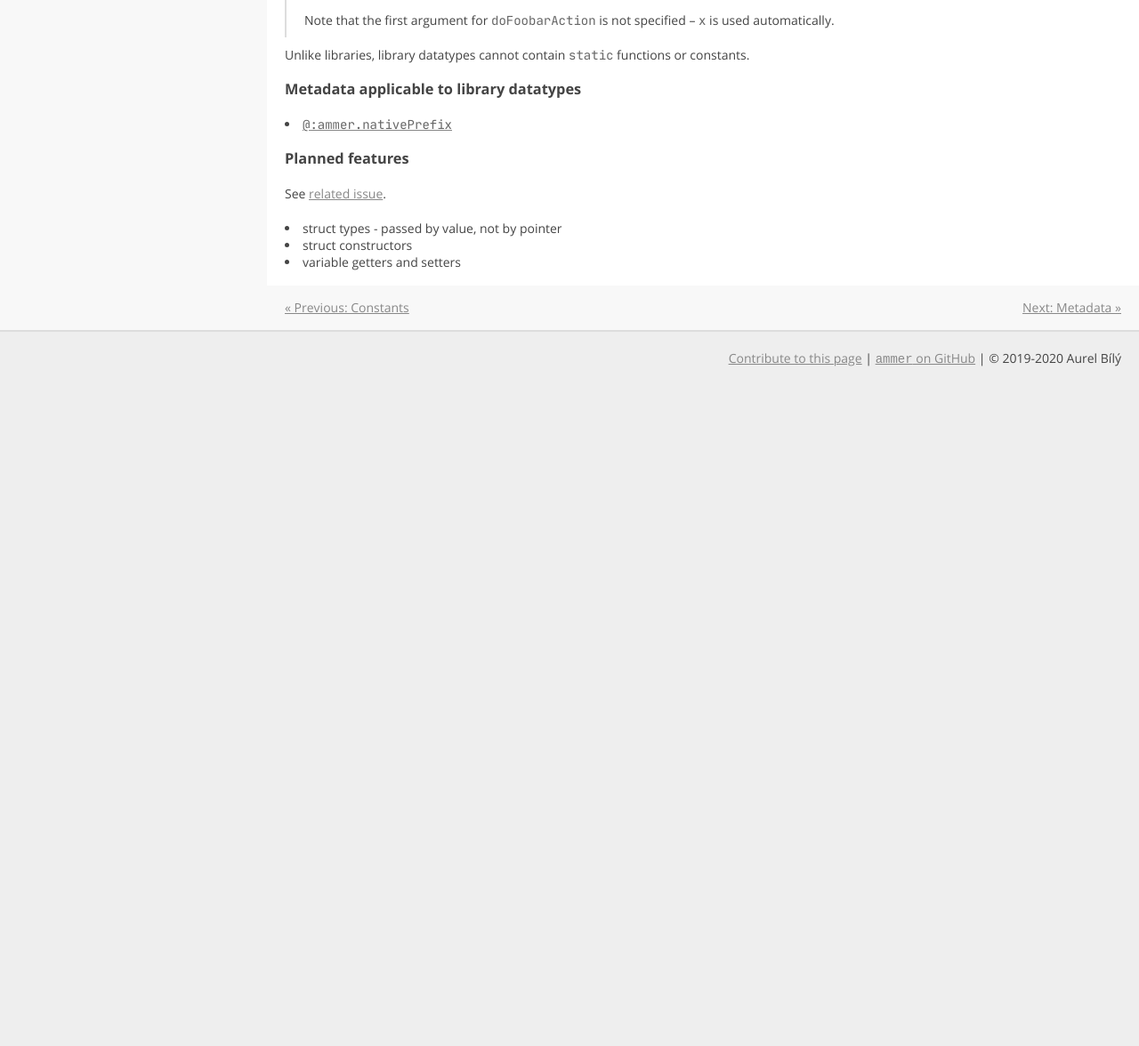
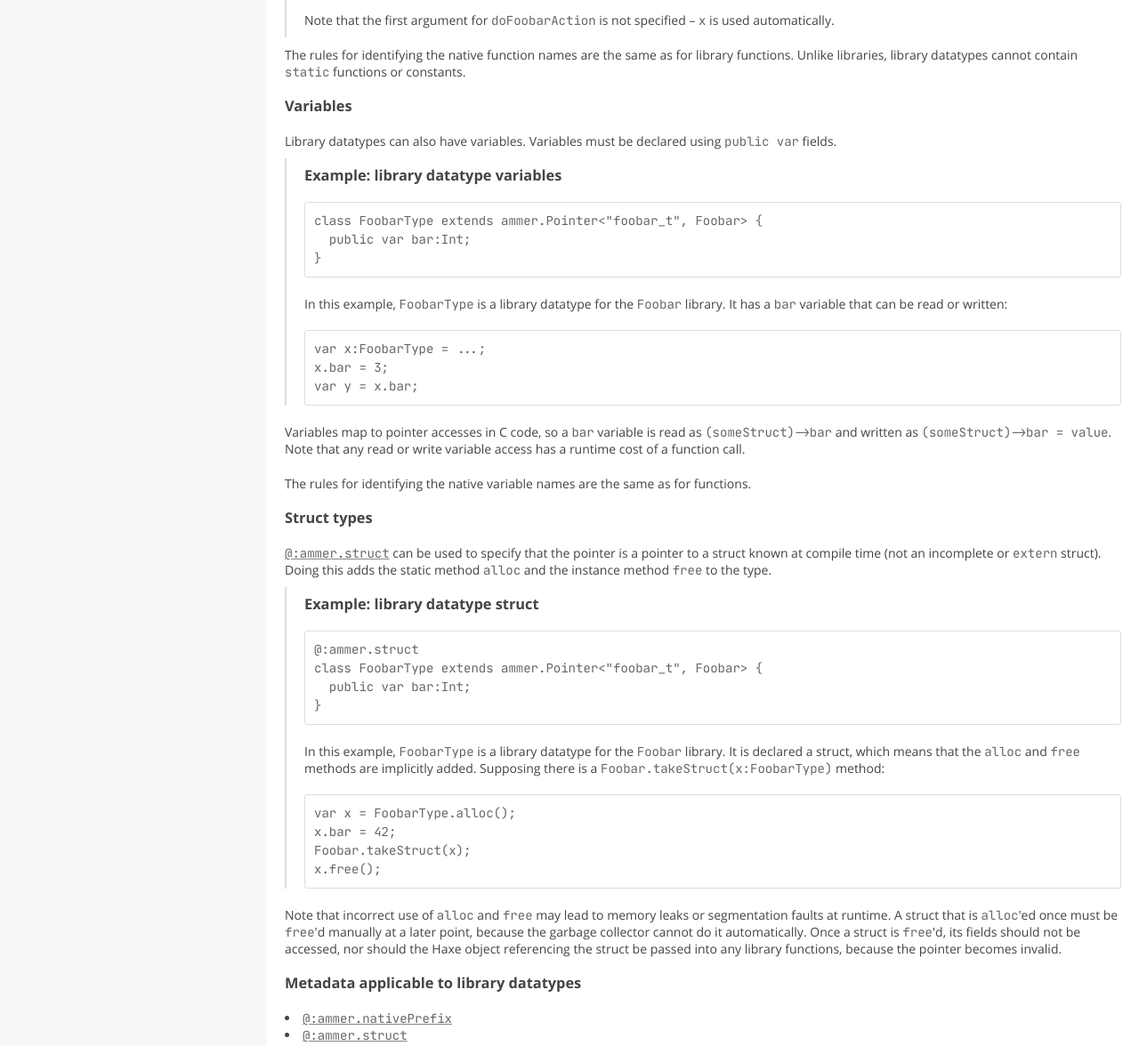
Before and after one commit to Aurel300/ammer, a plain HTML site: page definition-type.html in a window 1280 px wide. Shown: the part 744-1920 px from the top of the page at 89% size. Before the commit the page ends 1178 px from the top, so only its background shows below. Drawn offline with Linux system fonts and the light colour scheme.

Commit message:
ammer.struct, datatype variables

```diff
--- a/definition-type.html
+++ b/definition-type.html
@@ -31,15 +31,44 @@ x.doFoobarAction(3, 4);</code></pre>
 <p>Note that the first argument for <code>doFoobarAction</code> is not specified – <code>x</code> is used automatically.</p>
 </div>
 
-<p>Unlike libraries, library datatypes cannot contain <code>static</code> functions or constants.</p>
+<p>The rules for identifying the native function names are the same as for library functions. Unlike libraries, library datatypes cannot contain <code>static</code> functions or constants.</p>
+<h3 id="variables">Variables</h3><p>Library datatypes can also have variables. Variables must be declared using <code>public var</code> fields.</p>
+<div class="example">
+
+<h3>Example: library datatype variables</h3><pre><code class="language-haxe">class FoobarType extends ammer.Pointer&lt;&quot;foobar_t&quot;, Foobar&gt; {
+  public var bar:Int;
+}</code></pre>
+<p>In this example, <code>FoobarType</code> is a library datatype for the <code>Foobar</code> library. It has a <code>bar</code> variable that can be read or written:</p>
+<pre><code class="language-haxe">var x:FoobarType = ...;
+x.bar = 3;
+var y = x.bar;</code></pre>
+</div>
+
+<p>Variables map to pointer accesses in C code, so a <code>bar</code> variable is read as <code>(someStruct)-&gt;bar</code> and written as <code>(someStruct)-&gt;bar = value</code>. Note that any read or write variable access has a runtime cost of a function call.</p>
+<p>The rules for identifying the native variable names are the same as for functions.</p>
+<h3 id="struct-types">Struct types</h3><p><a href="definition-metadata.html#ammer.struct" title="Metadata"><code>@:ammer.struct</code></a> can be used to specify that the pointer is a pointer to a struct known at compile time (not an incomplete or <code>extern</code> struct). Doing this adds the static method <code>alloc</code> and the instance method <code>free</code> to the type.</p>
+<div class="example">
+
+<h3>Example: library datatype struct</h3><pre><code class="language-haxe">@:ammer.struct
+class FoobarType extends ammer.Pointer&lt;&quot;foobar_t&quot;, Foobar&gt; {
+  public var bar:Int;
+}</code></pre>
+<p>In this example, <code>FoobarType</code> is a library datatype for the <code>Foobar</code> library. It is declared a struct, which means that the <code>alloc</code> and <code>free</code> methods are implicitly added. Supposing there is a <code>Foobar.takeStruct(x:FoobarType)</code> method:</p>
+<pre><code class="language-haxe">var x = FoobarType.alloc();
+x.bar = 42;
+Foobar.takeStruct(x);
+x.free();</code></pre>
+</div>
+
+<p>Note that incorrect use of <code>alloc</code> and <code>free</code> may lead to memory leaks or segmentation faults at runtime. A struct that is <code>alloc</code>&#39;ed once must be <code>free</code>&#39;d manually at a later point, because the garbage collector cannot do it automatically. Once a struct is <code>free</code>&#39;d, its fields should not be accessed, nor should the Haxe object referencing the struct be passed into any library functions, because the pointer becomes invalid.</p>
 <h3>Metadata applicable to library datatypes</h3><ul>
 <li><a href="definition-metadata.html#ammer.nativePrefix" title="Metadata"><code>@:ammer.nativePrefix</code></a></li>
+<li><a href="definition-metadata.html#ammer.struct" title="Metadata"><code>@:ammer.struct</code></a></li>
 </ul>
 <h3>Planned features</h3><p>See <a href="https://github.com/Aurel300/ammer/issues/3" target="_blank">related issue</a>.</p>
 <ul>
-<li>struct types - passed by value, not by pointer</li>
-<li>struct constructors</li>
-<li>variable getters and setters</li>
+<li>Pass-by-value semantics.</li>
+<li>Optimised variable access without a function call.</li>
 </ul>
 </main>
 	<a id="page-prev" href="definition-library-constants.html">« Previous: Constants</a>
```
Also changed, not shown: definition-metadata.html (+1 -0 lines), source/content/02-definition.md (+65 -4 lines), source/content/04-target.md (+1 -0 lines), target.html (+7 -0 lines).
